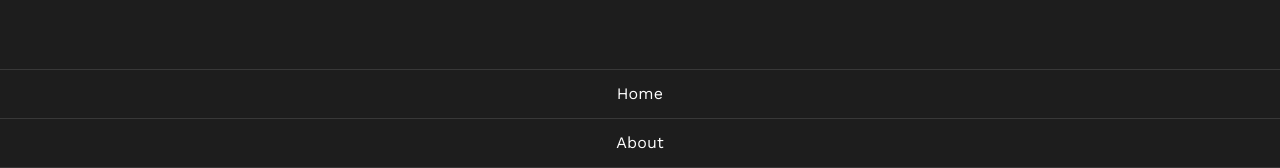
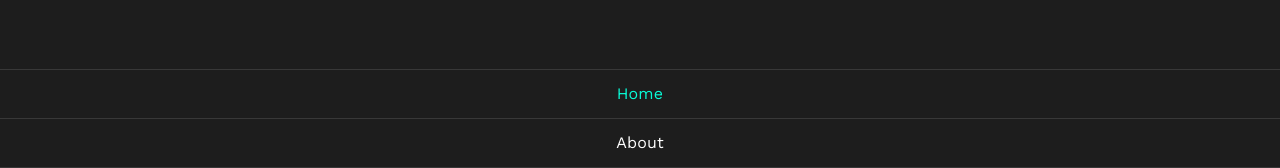
Before and after one commit to Nilphym/Portfolio, a React (Create React App) app: page / in a window 1280 px wide. Both pictures are taken after a click on the button 1228 px from the left and 40 px from the top of the page. Shown: the part 281-449 px from the top of the page. Built offline with nearby package versions, Linux system fonts and the light colour scheme.

Commit message:
Add current page mark for links

```diff
--- a/src/components/NavMobile/NavLinks.tsx
+++ b/src/components/NavMobile/NavLinks.tsx
@@ -1,5 +1,6 @@
 import React, { Fragment } from 'react';
-import { Link } from 'react-router-dom';
+import { Link, useResolvedPath, useMatch } from 'react-router-dom';
+import type { LinkProps } from 'react-router-dom';
 import { List, ListItem, ListItemText, Divider, styled } from '@mui/material';
 
 type NavLinksProps = {
@@ -7,10 +8,20 @@ type NavLinksProps = {
   closeNavbar: () => void;
 };
 
-const StyledLink = styled(Link)(({ theme }) => ({
-  textDecoration: 'none',
-  color: theme.palette.text.primary
-}));
+const StyledLink = styled(Link)({
+  textDecoration: 'none'
+});
+
+const CustomLink = ({ children, to }: LinkProps) => {
+  let resolved = useResolvedPath(to);
+  let match = useMatch({ path: resolved.pathname, end: true });
+
+  return (
+    <StyledLink to={to} sx={{ color: match ? 'primary.main' : 'text.primary' }}>
+      {children}
+    </StyledLink>
+  );
+};
 
 export const NavLinks = ({ navLinks, closeNavbar }: NavLinksProps) => {
   return (
@@ -18,11 +29,11 @@ export const NavLinks = ({ navLinks, closeNavbar }: NavLinksProps) => {
       <Divider />
       {navLinks.map(({ name, url }) => (
         <Fragment key={name}>
-          <StyledLink to={url}>
+          <CustomLink to={url}>
             <ListItem sx={{ textAlign: 'center' }} button>
               <ListItemText primary={name} />
             </ListItem>
-          </StyledLink>
+          </CustomLink>
           <Divider />
         </Fragment>
       ))}
```
